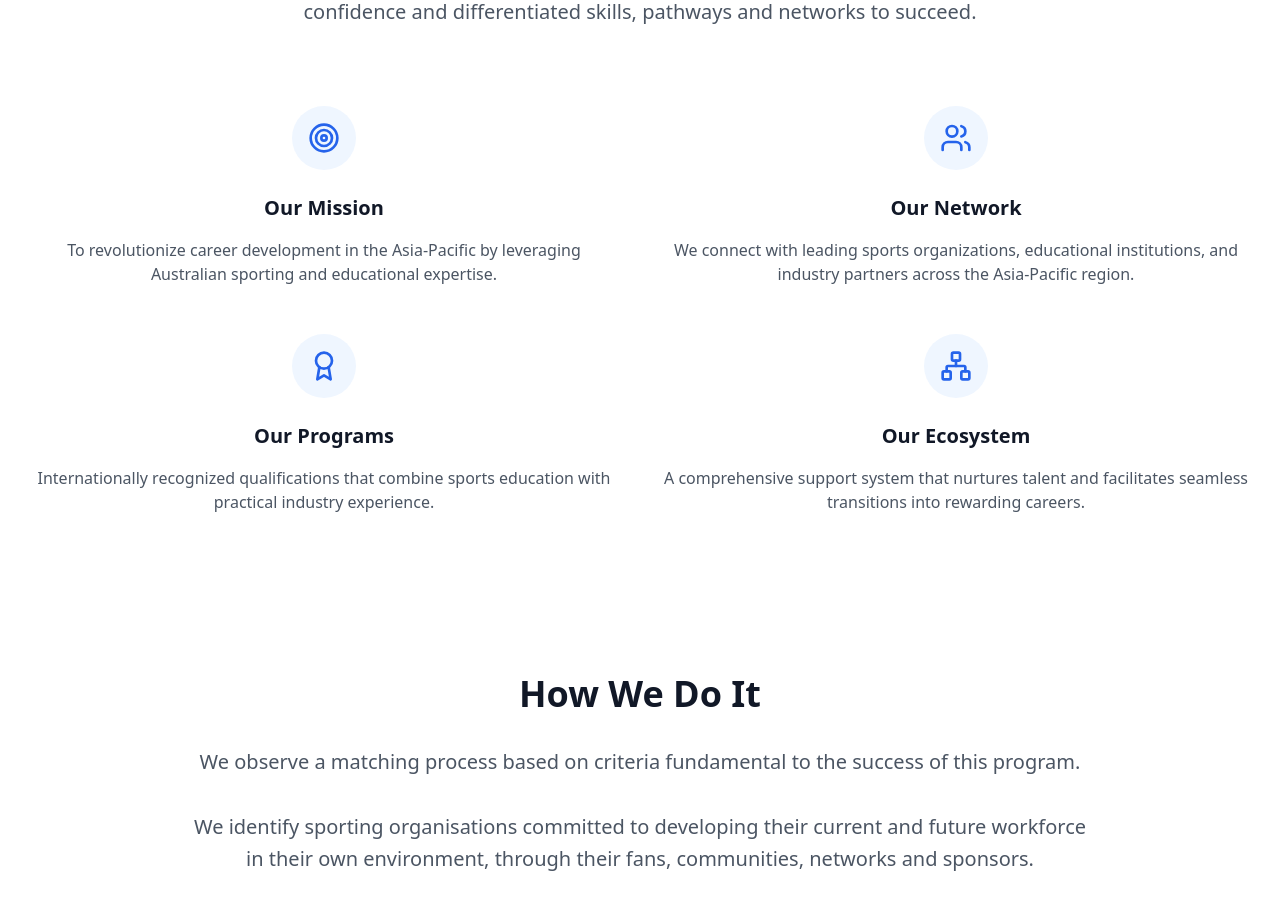
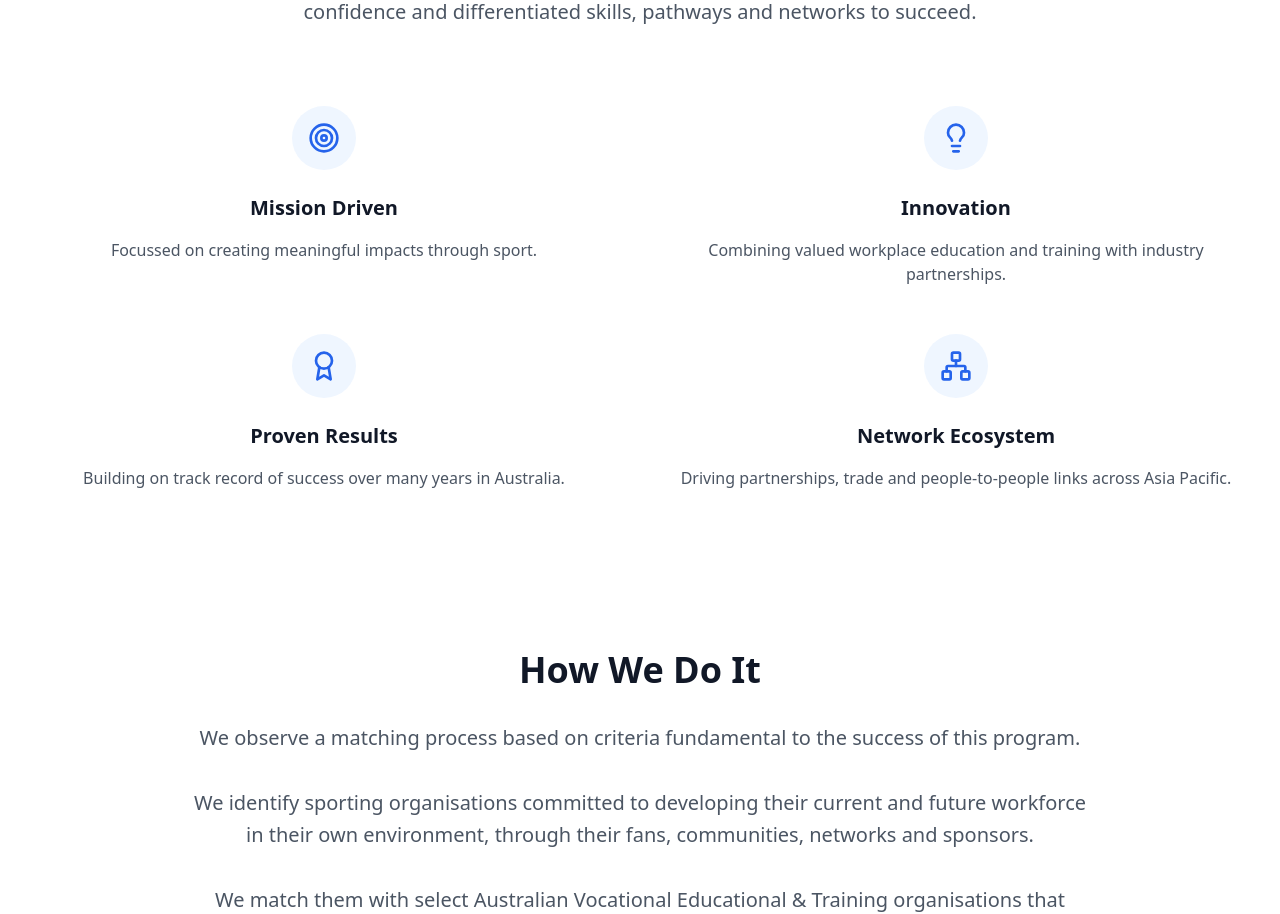
Before and after one commit to sameerbulakh/apac, a React (Vite) app: page / in a window 1280 px wide. Shown: the part 1580-2494 px from the top of the page. Built offline with nearby package versions, Linux system fonts and the light colour scheme.

Commit message:
Update feature cards with new titles and descriptions

```diff
--- a/src/components/WhatWeDo.tsx
+++ b/src/components/WhatWeDo.tsx
@@ -1,27 +1,27 @@
 import React from 'react';
-import { Target, Users, Award, Network } from 'lucide-react';
+import { Target, Lightbulb, Award, Network } from 'lucide-react';
 
 const WhatWeDo = () => {
   const features = [
     {
       icon: <Target className="w-8 h-8 text-blue-600" />,
-      title: "Our Mission",
-      description: "To revolutionize career development in the Asia-Pacific by leveraging Australian sporting and educational expertise."
+      title: "Mission Driven",
+      description: "Focussed on creating meaningful impacts through sport."
     },
     {
-      icon: <Users className="w-8 h-8 text-blue-600" />,
-      title: "Our Network",
-      description: "We connect with leading sports organizations, educational institutions, and industry partners across the Asia-Pacific region."
+      icon: <Lightbulb className="w-8 h-8 text-blue-600" />,
+      title: "Innovation",
+      description: "Combining valued workplace education and training with industry partnerships."
     },
     {
       icon: <Award className="w-8 h-8 text-blue-600" />,
-      title: "Our Programs",
-      description: "Internationally recognized qualifications that combine sports education with practical industry experience."
+      title: "Proven Results",
+      description: "Building on track record of success over many years in Australia."
     },
     {
       icon: <Network className="w-8 h-8 text-blue-600" />,
-      title: "Our Ecosystem",
-      description: "A comprehensive support system that nurtures talent and facilitates seamless transitions into rewarding careers."
+      title: "Network Ecosystem",
+      description: "Driving partnerships, trade and people-to-people links across Asia Pacific."
     }
   ];
 
```
